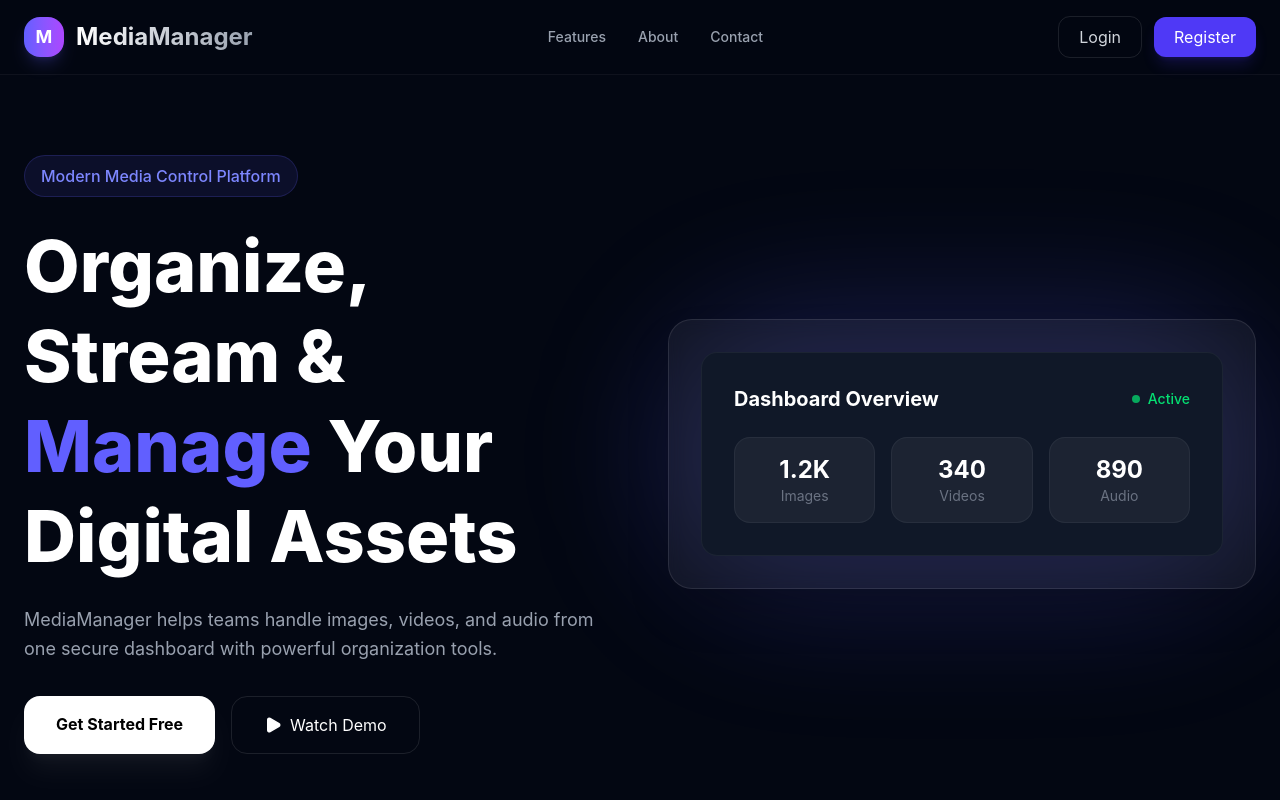
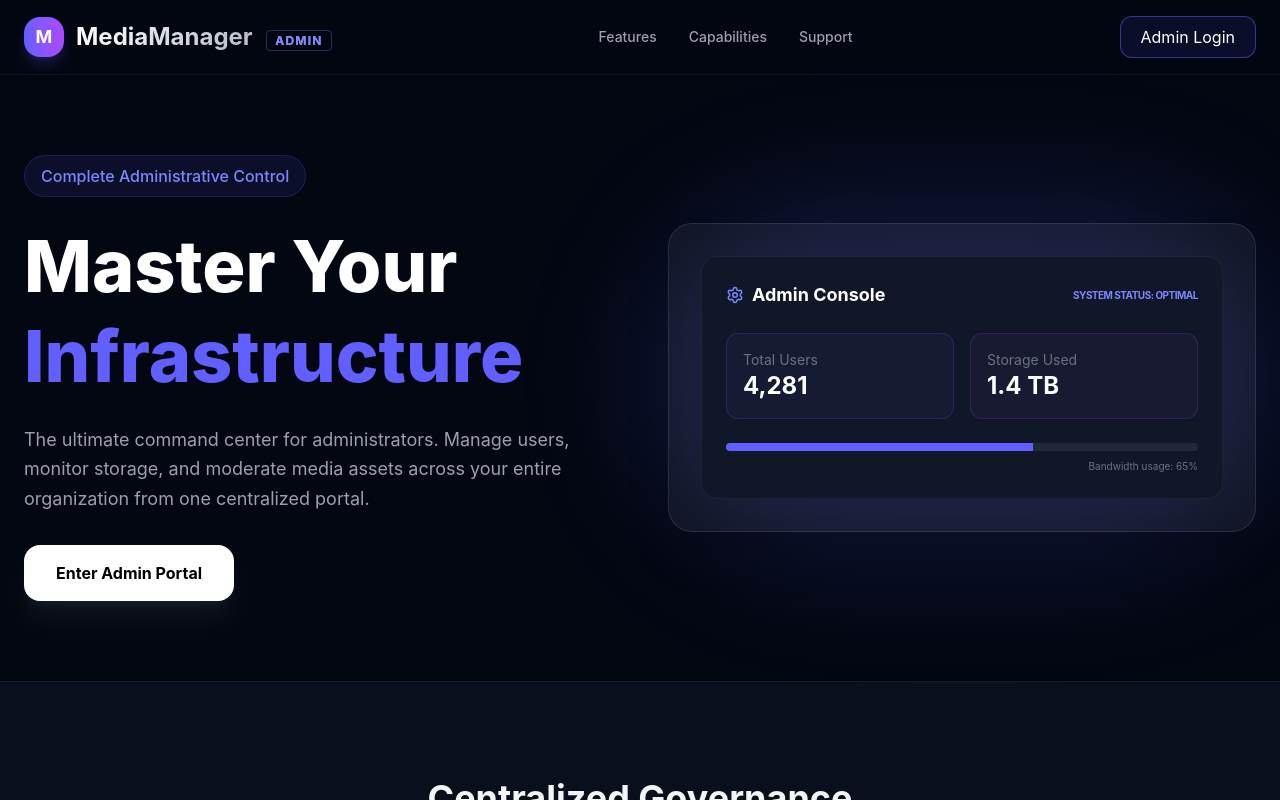
Before and after one commit to parveezz/FrontEndImageViewer, a React (Vite) app: page / in a window 1280 px wide. Built offline with nearby package versions, Linux system fonts and the light colour scheme.

Commit message:
fix dependices

```diff
--- a/index.html
+++ b/index.html
@@ -3,7 +3,7 @@
 
 <head>
   <meta charset="UTF-8" />
-  <link rel="icon" type="image/svg+xml" href="/favicon.svg" />
+  <link rel="icon" type="image/svg+xml" href="/icon.png" />
   <meta name="viewport" content="width=device-width, initial-scale=1.0" />
   <link href="https://fonts.googleapis.com/css2?family=Dancing+Script:wght@400;600&display=swap" rel="stylesheet">
   <title>imageviewer</title>
--- a/src/Components/LandingPage/Landing.jsx
+++ b/src/Components/LandingPage/Landing.jsx
@@ -1,10 +1,9 @@
 import React from "react";
 import { Link } from "react-router-dom";
-import { Play, Shield, Database, Menu, Mail, Phone, MapPin } from "lucide-react";
+import { Play, Shield, Database, Menu, Mail, Phone, MapPin, Users, Settings, Eye } from "lucide-react";
 
 const Landing = () => {
-      const currentYear = new Date();
-      console.log(currentYear.getFullYear())
+      const currentYear = new Date().getFullYear();
 
       return (
             <div className="min-h-screen bg-gray-950 text-gray-100 scroll-smooth">
@@ -19,28 +18,24 @@ const Landing = () => {
                                           M
                                     </div>
                                     <h1 className="text-2xl font-bold bg-clip-text text-transparent bg-gradient-to-r from-white to-gray-400">
-                                          MediaManager
+                                          MediaManager <span className="text-xs uppercase tracking-widest text-indigo-400 ml-2 border border-indigo-400/30 px-2 py-0.5 rounded">Admin</span>
                                     </h1>
                               </div>
 
                               <nav className="hidden md:flex items-center gap-8 text-sm font-medium">
                                     <a href="#features" className="text-gray-400 hover:text-white transition">Features</a>
-                                    <a href="#about" className="text-gray-400 hover:text-white transition">About</a>
-                                    <a href="#contact" className="text-gray-400 hover:text-white transition">Contact</a>
+                                    <a href="#management" className="text-gray-400 hover:text-white transition">Capabilities</a>
+                                    <a href="#contact" className="text-gray-400 hover:text-white transition">Support</a>
                               </nav>
 
                               <div className="hidden md:flex items-center gap-3">
-                                    <Link to="/login" className="px-5 py-2 rounded-xl border border-white/10 text-gray-300 hover:border-indigo-500 hover:text-white transition">
-                                          Login
-                                    </Link>
-                                    <Link to="/register" className="px-5 py-2 rounded-xl bg-indigo-600 text-white hover:bg-indigo-500 transition shadow-lg shadow-indigo-600/20">
-                                          Register
+                                    <Link
+                                          to="/login"
+                                          className="px-5 py-2 rounded-xl border border-indigo-500/50 text-white bg-indigo-500/10 animate-ring-pulse transition-all duration-300 hover:bg-indigo-500 hover:text-white"
+                                    >
+                                          Admin Login
                                     </Link>
                               </div>
-
-                              <button className="md:hidden text-gray-400">
-                                    <Menu />
-                              </button>
                         </div>
                   </header>
 
@@ -48,142 +43,123 @@ const Landing = () => {
                   <section className="max-w-7xl mx-auto px-6 py-20 grid lg:grid-cols-2 gap-14 items-center">
                         <div>
                               <span className="inline-block px-4 py-2 rounded-full bg-indigo-500/10 text-indigo-400 border border-indigo-500/20 font-medium mb-6">
-                                    Modern Media Control Platform
+                                    Complete Administrative Control
                               </span>
                               <h2 className="text-5xl md:text-7xl font-extrabold leading-tight mb-6 text-white">
-                                    Organize, Stream & <span className="text-indigo-500">Manage</span> Your Digital Assets
+                                    Master Your <span className="text-indigo-500">Infrastructure</span>
                               </h2>
                               <p className="text-lg text-gray-400 leading-relaxed mb-8 max-w-xl">
-                                    MediaManager helps teams handle images, videos, and audio from one secure dashboard with powerful organization tools.
+                                    The ultimate command center for administrators. Manage users, monitor storage, and moderate media assets across your entire organization from one centralized portal.
                               </p>
                               <div className="flex flex-wrap gap-4">
-                                    <Link to="/register" className="px-8 py-4 rounded-2xl bg-white text-black font-bold hover:bg-gray-200 transition shadow-xl shadow-white/5">
-                                          Get Started Free
+                                    <Link to="/login" className="px-8 py-4 rounded-2xl bg-white text-black font-bold hover:bg-gray-200 transition shadow-xl shadow-white/5">
+                                          Enter Admin Portal
                                     </Link>
-                                    <button className="px-8 py-4 rounded-2xl border border-white/10 flex items-center gap-2 hover:bg-white/5 transition text-white">
-                                          <Play size={18} fill="currentColor" /> Watch Demo
-                                    </button>
                               </div>
                         </div>
 
                         <div className="relative">
-                              {/* Decorative glow behind the visual */}
                               <div className="absolute -inset-4 bg-indigo-500/20 blur-3xl rounded-full"></div>
                               <div className="relative rounded-3xl bg-white/5 border border-white/10 p-8 shadow-2xl backdrop-blur-sm">
-                                    <div className="bg-gray-900 rounded-2xl p-8 space-y-6 border border-white/5">
+                                    <div className="bg-gray-900 rounded-2xl p-6 space-y-6 border border-white/5">
                                           <div className="flex items-center justify-between">
-                                                <h3 className="font-bold text-xl text-white">Dashboard Overview</h3>
-                                                <span className="flex items-center gap-2 text-sm text-green-400 font-medium">
-                                                      <span className="w-2 h-2 rounded-full bg-green-400 animate-pulse"></span>
-                                                      Active
+                                                <h3 className="font-bold text-lg text-white flex items-center gap-2">
+                                                      <Settings size={18} className="text-indigo-400" /> Admin Console
+                                                </h3>
+                                                <span className="flex items-center gap-2 text-[10px] text-indigo-400 font-bold uppercase tracking-tighter">
+                                                      System Status: Optimal
                                                 </span>
                                           </div>
-                                          <div className="grid grid-cols-3 gap-4">
-                                                <div className="p-4 rounded-2xl bg-white/5 text-center border border-white/5">
-                                                      <p className="text-2xl font-bold text-white">1.2K</p>
-                                                      <p className="text-sm text-gray-500">Images</p>
+                                          <div className="grid grid-cols-2 gap-4">
+                                                <div className="p-4 rounded-xl bg-indigo-500/5 border border-indigo-500/20">
+                                                      <p className="text-sm text-gray-500">Total Users</p>
+                                                      <p className="text-2xl font-bold text-white">4,281</p>
                                                 </div>
-                                                <div className="p-4 rounded-2xl bg-white/5 text-center border border-white/5">
-                                                      <p className="text-2xl font-bold text-white">340</p>
-                                                      <p className="text-sm text-gray-500">Videos</p>
+                                                <div className="p-4 rounded-xl bg-purple-500/5 border border-purple-500/20">
+                                                      <p className="text-sm text-gray-500">Storage Used</p>
+                                                      <p className="text-2xl font-bold text-white">1.4 TB</p>
                                                 </div>
-                                                <div className="p-4 rounded-2xl bg-white/5 text-center border border-white/5">
-                                                      <p className="text-2xl font-bold text-white">890</p>
-                                                      <p className="text-sm text-gray-500">Audio</p>
+                                          </div>
+                                          <div className="space-y-2">
+                                                <div className="h-2 w-full bg-gray-800 rounded-full overflow-hidden">
+                                                      <div className="h-full bg-indigo-500 w-[65%]"></div>
                                                 </div>
+                                                <p className="text-[10px] text-gray-500 text-right">Bandwidth usage: 65%</p>
                                           </div>
                                     </div>
                               </div>
                         </div>
                   </section>
 
-                  {/* Features Section */}
-                  <section id="features" className="bg-gray-900/50 py-24 scroll-mt-20 border-y border-white/5">
+                  {/* Management Breakdown */}
+                  <section id="management" className="bg-gray-900/50 py-24 border-y border-white/5">
                         <div className="max-w-7xl mx-auto px-6">
-                              <div className="text-center mb-14">
-                                    <h3 className="text-4xl font-bold mb-4 text-white">Everything You Need</h3>
-                                    <p className="text-gray-400 text-lg">Built for creators, admins, and teams managing digital content.</p>
+                              <div className="text-center mb-16">
+                                    <h3 className="text-4xl font-bold mb-4">Centralized Governance</h3>
+                                    <p className="text-gray-400 text-lg">Four core modules to manage every aspect of your digital ecosystem.</p>
                               </div>
-                              <div className="grid md:grid-cols-3 gap-8">
+                              <div className="grid grid-cols-1 sm:grid-cols-2 lg:grid-cols-4 gap-6">
                                     {[
-                                          { icon: Shield, title: "Secure Access", desc: "Advanced authentication and protected admin dashboard.", color: "text-indigo-400" },
-                                          { icon: Database, title: "Cloud Storage", desc: "High-speed storage to organize and retrieve your assets.", color: "text-purple-400" },
-                                          { icon: Play, title: "Streaming Ready", desc: "Optimized performance for audio and video streaming.", color: "text-pink-400" }
-                                    ].map((feature, i) => (
-                                          <div key={i} className="bg-gray-950 p-8 rounded-3xl shadow-sm border border-white/5 hover:border-indigo-500/30 transition group">
-                                                <feature.icon className={`mb-4 ${feature.color} group-hover:scale-110 transition`} size={32} />
-                                                <h4 className="text-2xl font-bold mb-3 text-white">{feature.title}</h4>
-                                                <p className="text-gray-400">{feature.desc}</p>
+                                          { title: "User Management", desc: "Control permissions, roles, and account security settings.", icon: Users, color: "from-blue-500/20" },
+                                          { title: "Video Libraries", desc: "Oversee massive video archives with automated transcoding.", icon: Play, color: "from-red-500/20" },
+                                          { title: "Audio Assets", desc: "Manage high-fidelity audio catalogs and streaming metadata.", icon: Database, color: "from-green-500/20" },
+                                          { title: "Image Gallery", desc: "Moderate user uploads and manage global image assets.", icon: Eye, color: "from-orange-500/20" }
+                                    ].map((item, i) => (
+                                          <div key={i} className={`bg-gradient-to-b ${item.color} to-transparent p-1 rounded-3xl`}>
+                                                <div className="bg-gray-950 p-6 rounded-[calc(1.5rem-1px)] h-full border border-white/5">
+                                                      <item.icon className="mb-4 text-white" size={24} />
+                                                      <h4 className="font-bold text-xl mb-2 text-white">{item.title}</h4>
+                                                      <p className="text-sm text-gray-400 leading-relaxed">{item.desc}</p>
+                                                </div>
                                           </div>
                                     ))}
                               </div>
                         </div>
                   </section>
 
-                  {/* About Section */}
-                  <section id="about" className="py-24 scroll-mt-20">
-                        <div className="max-w-7xl mx-auto px-6 grid md:grid-cols-2 gap-12 items-center">
-                              <div className="grid grid-cols-2 gap-4">
-                                    <div
-                                          className="h-64 rounded-3xl bg-cover bg-center shadow-2xl border border-white/10"
-                                          style={{ backgroundImage: `url('https://images.unsplash.com/photo-1497366216548-37526070297c?auto=format&fit=crop&q=80&w=600')` }}
-                                    ></div>
-                                    <div
-                                          className="h-64 rounded-3xl mt-12 bg-cover bg-center shadow-2xl border border-white/10"
-                                          style={{ backgroundImage: `url('https://images.unsplash.com/photo-1522071820081-009f0129c71c?auto=format&fit=crop&q=80&w=600')` }}
-                                    ></div>
-                              </div>
-                              <div>
-                                    <h3 className="text-4xl font-bold mb-6 text-white">Why MediaManager?</h3>
-                                    <p className="text-gray-400 text-lg leading-relaxed mb-6">
-                                          Founded in 2024, we realized that digital assets are often scattered across dozens of platforms. We built a unified home for your creativity.
-                                    </p>
-                                    <ul className="space-y-4">
-                                          {["Centralized Dashboard", "User Role Management", "Real-time Analytics"].map((item, index) => (
-                                                <li key={index} className="flex items-center gap-3 font-medium text-gray-300">
-                                                      <div className="w-6 h-6 rounded-full bg-indigo-500/20 text-indigo-400 flex items-center justify-center text-xs">✓</div>
-                                                      {item}
-                                                </li>
-                                          ))}
-                                    </ul>
-                              </div>
-                        </div>
-                  </section>
-
-                  {/* Contact Section */}
-                  <section id="contact" className="bg-gray-900 py-24 scroll-mt-20">
+                  {/* Admin Specific Features */}
+                  <section id="features" className="py-24">
                         <div className="max-w-7xl mx-auto px-6">
-                              <div className="grid lg:grid-cols-2 gap-16">
-                                    <div>
-                                          <h3 className="text-4xl font-bold mb-6 text-white">Let's Talk</h3>
-                                          <p className="text-gray-400 mb-8 text-lg">Have questions about our enterprise plans? Our team is here to help you scale.</p>
-                                          <div className="space-y-6">
-                                                <div className="flex items-center gap-4 text-gray-300">
-                                                      <Mail className="text-indigo-400" /> <span>hello@mediamanager.com</span>
-                                                </div>
-                                                <div className="flex items-center gap-4 text-gray-300">
-                                                      <Phone className="text-indigo-400" /> <span>+1 (555) 000-0000</span>
-                                                </div>
-                                                <div className="flex items-center gap-4 text-gray-300">
-                                                      <MapPin className="text-indigo-400" /> <span>San Francisco, CA</span>
-                                                </div>
+                              <div className="grid md:grid-cols-3 gap-12">
+                                    <div className="flex flex-col items-center text-center">
+                                          <div className="w-16 h-16 rounded-2xl bg-indigo-500/10 flex items-center justify-center mb-6">
+                                                <Shield className="text-indigo-500" size={30} />
                                           </div>
+                                          <h4 className="text-xl font-bold mb-3">RBAC Security</h4>
+                                          <p className="text-gray-400">Role-Based Access Control ensures users only see what they are authorized to manage.</p>
                                     </div>
-                                    <div className="bg-white/5 rounded-3xl p-8 border border-white/10">
-                                          <form className="space-y-4" onSubmit={(e) => e.preventDefault()}>
-                                                <input type="text" placeholder="Full Name" className="w-full bg-gray-950 border border-white/10 rounded-xl px-4 py-3 focus:outline-none focus:ring-2 focus:ring-indigo-500 text-white" />
-                                                <input type="email" placeholder="Email Address" className="w-full bg-gray-950 border border-white/10 rounded-xl px-4 py-3 focus:outline-none focus:ring-2 focus:ring-indigo-500 text-white" />
-                                                <textarea placeholder="Your Message" rows="4" className="w-full bg-gray-950 border border-white/10 rounded-xl px-4 py-3 focus:outline-none focus:ring-2 focus:ring-indigo-500 text-white resize-none"></textarea>
-                                                <button className="w-full py-4 bg-indigo-600 rounded-xl font-bold hover:bg-indigo-500 transition text-white shadow-lg shadow-indigo-600/20">Send Message</button>
-                                          </form>
+                                    <div className="flex flex-col items-center text-center">
+                                          <div className="w-16 h-16 rounded-2xl bg-purple-500/10 flex items-center justify-center mb-6">
+                                                <Database className="text-purple-500" size={30} />
+                                          </div>
+                                          <h4 className="text-xl font-bold mb-3">Real-time Analytics</h4>
+                                          <p className="text-gray-400">Track upload volume, user activity, and system health from a single live dashboard.</p>
+                                    </div>
+                                    <div className="flex flex-col items-center text-center">
+                                          <div className="w-16 h-16 rounded-2xl bg-pink-500/10 flex items-center justify-center mb-6">
+                                                <Settings className="text-pink-500" size={30} />
+                                          </div>
+                                          <h4 className="text-xl font-bold mb-3">Bulk Operations</h4>
+                                          <p className="text-gray-400">Perform mass actions on users or media files to keep your library clean and efficient.</p>
                                     </div>
                               </div>
                         </div>
                   </section>
 
                   {/* Footer */}
-                  <footer className="py-10 text-center text-gray-600 text-sm border-t border-white/5">
-                        © {currentYear.getFullYear()} MediaManager. All rights reserved.
+                  <footer className="py-12 text-center border-t border-white/5 bg-gray-950">
+                        <div className="max-w-7xl mx-auto px-6 flex flex-col md:flex-row justify-between items-center gap-6">
+                              <div className="flex items-center gap-2 font-bold text-white">
+                                    <div className="w-6 h-6 rounded-lg bg-indigo-500 flex items-center justify-center text-[10px]">M</div>
+                                    MediaManager Admin
+                              </div>
+                              <p className="text-gray-600 text-sm italic">
+                                    Secure Administration Interface — Unauthorized Access Prohibited
+                              </p>
+                              <p className="text-gray-600 text-sm">
+                                    © {currentYear} All rights reserved.
+                              </p>
+                        </div>
                   </footer>
             </div>
       );
```
Also changed, not shown: src/index.css (+30 -0 lines), public/icon.png (added), src/BaseUrl.js (added).
